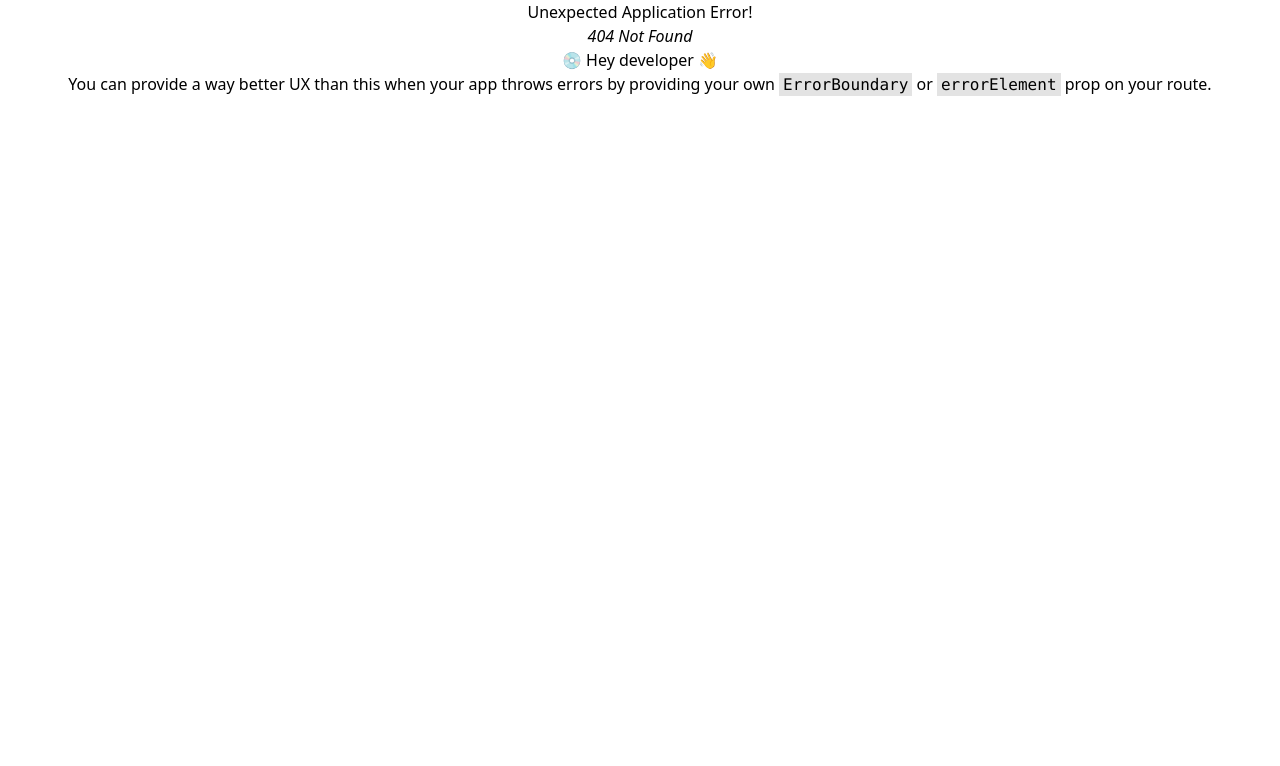
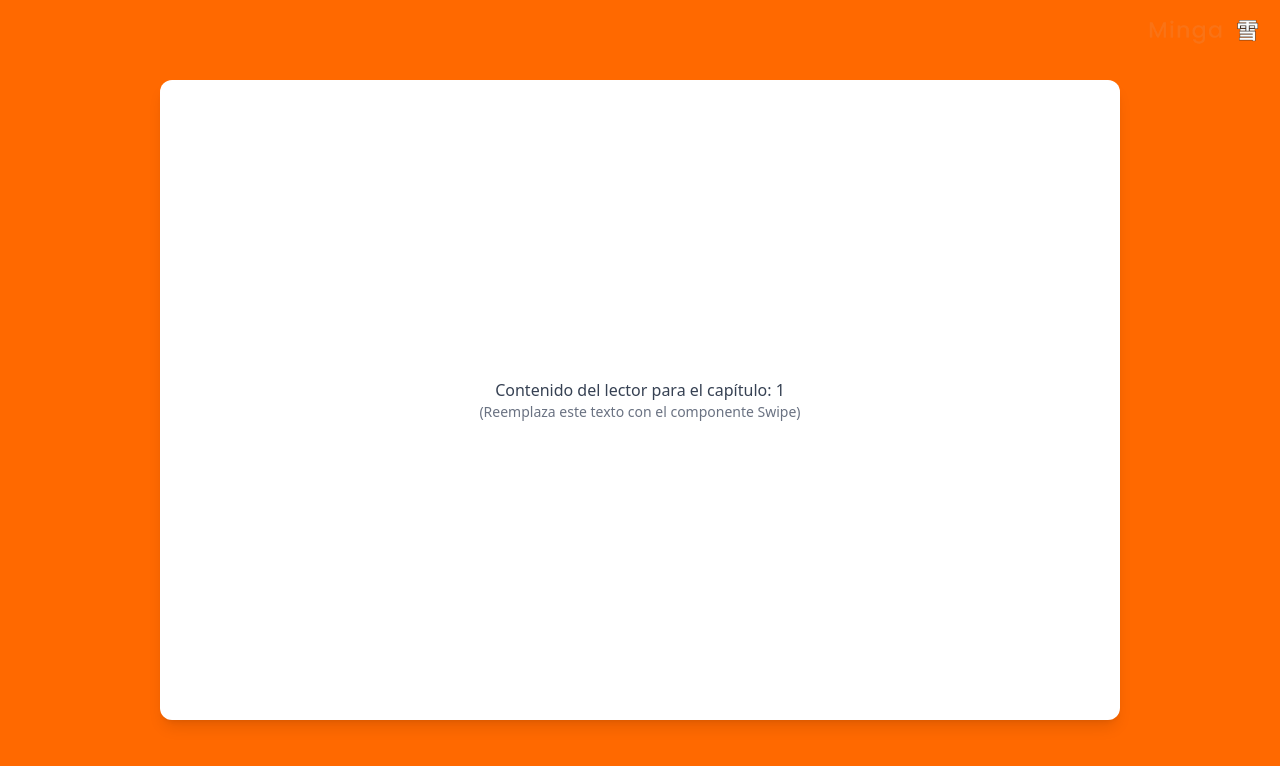
Before and after one commit to Chakayro/Grupo2FrontMinga, a React (Vite) app: page /lectura/1 in a window 1280 px wide. Before the commit this address had no page. Shown: the top 766 px of the page. Built offline with nearby package versions, Linux system fonts and the light colour scheme.

Commit message:
Se comienza el diseño de lectura para mangas

```diff
--- a/src/App.jsx
+++ b/src/App.jsx
@@ -10,6 +10,7 @@ import PrivateRoute from './components/privateRouter'
 import Mangas from './Pages/Mangas/Mangas'
 import MangaChapter from './Pages/Mangas/MangaChapter'
 import DetailsMangas from './Pages/Mangas/DetailsMangas'
+import Lectura from './Pages/Mangas/Lectura'
 import axios from 'axios'
 import { useEffect } from 'react'
 import { useDispatch } from 'react-redux'
@@ -41,6 +42,7 @@ const router = createBrowserRouter([
       {path:"/changeRol", element: <ChangeRol/>},
       {path:"/newAuthor", element: <Author/>},
       {path:"/newCompany", element: <Company/>},
+      {path:"/lectura/:chapterId", element: <Lectura/>},
       //Aca iran el resto de las rutas que se vayan creando
     ]
   }
--- a/src/Pages/Mangas/Lectura.jsx
+++ b/src/Pages/Mangas/Lectura.jsx
@@ -0,0 +1,20 @@
+import React from 'react';
+import { useParams } from 'react-router-dom';
+// import SwipeComponent from '../../components/SwipeComponent'; // Importa tu componente Swipe personalizado o librería
+
+const ReaderPage = () => {
+  const { chapterId } = useParams(); // Suponiendo que pasas el ID del capítulo por la URL
+
+  return (
+    <div className="min-h-screen bg-orange-500 flex items-center justify-center">
+      <div className="bg-white rounded-xl shadow-lg w-11/12 md:w-4/5 lg:w-3/4 h-[80vh] flex flex-col items-center justify-center">
+        {/* Aquí irá el componente Swipe */}
+        {/* <SwipeComponent chapterId={chapterId} /> */}
+        <p className="text-gray-700">Contenido del lector para el capítulo: {chapterId}</p>
+        <p className="text-sm text-gray-500">(Reemplaza este texto con el componente Swipe)</p>
+      </div>
+    </div>
+  );
+};
+
+export default ReaderPage;
```
Also changed, not shown: src/store/actions/mangaAction.js (line endings or trailing spaces).
